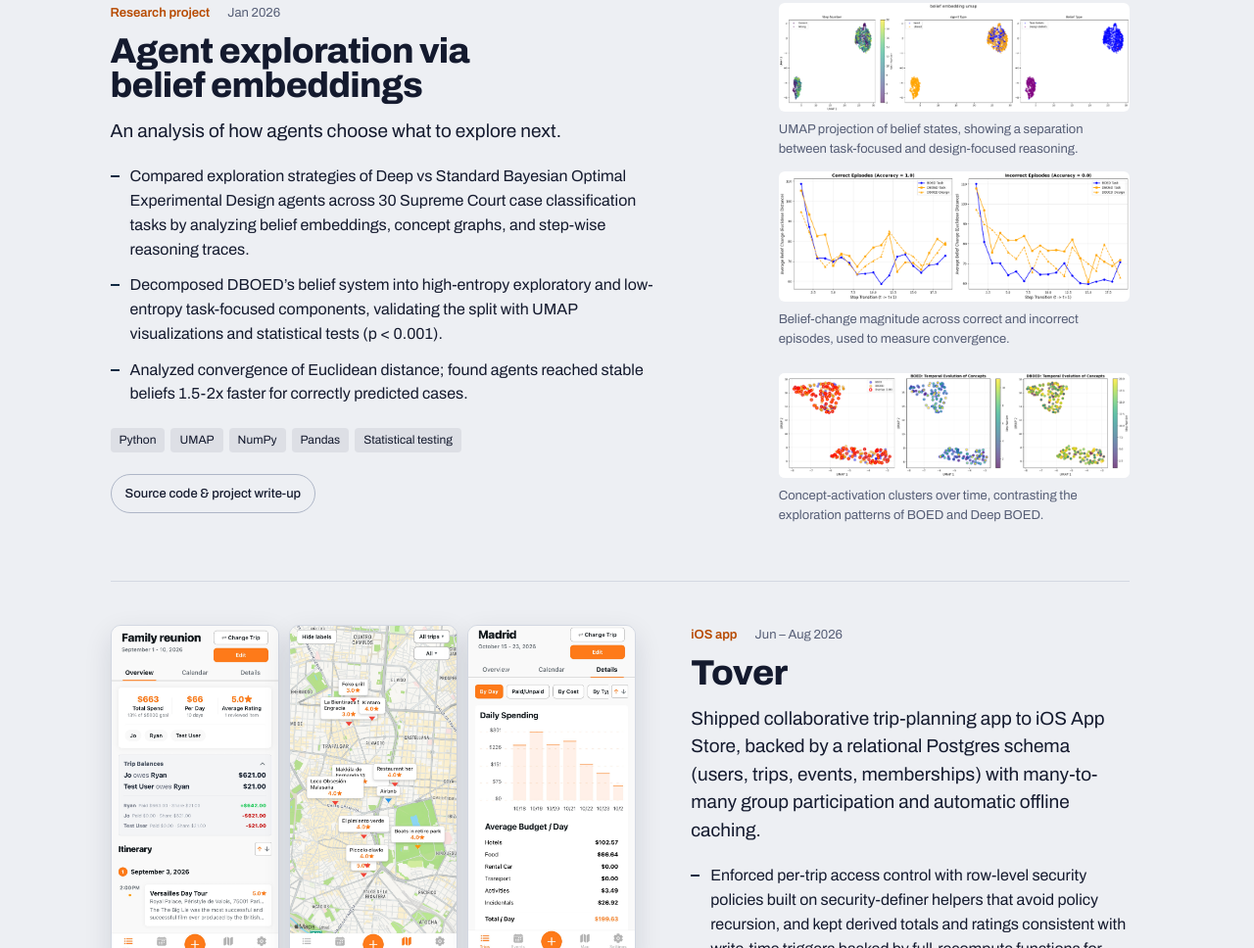
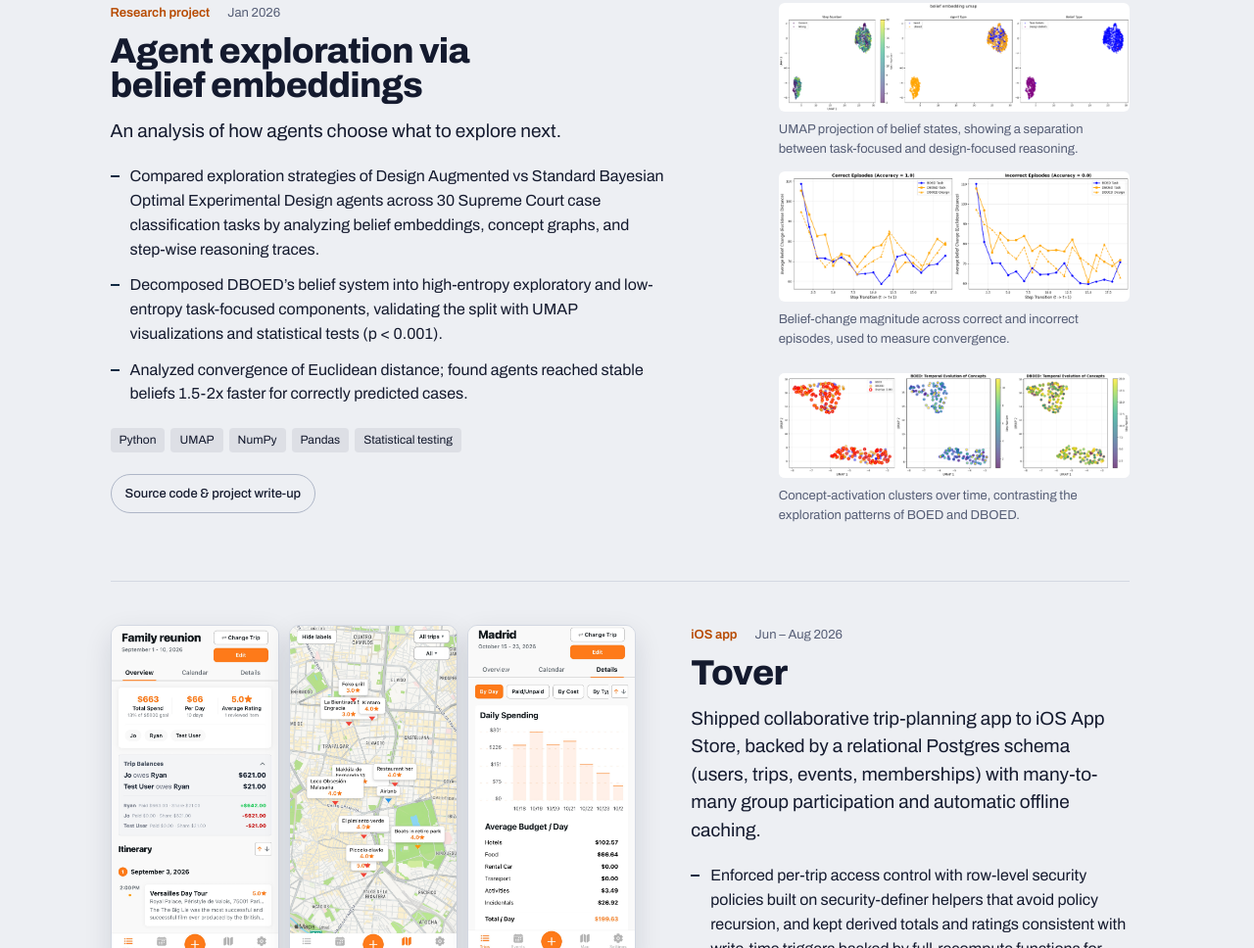
Before and after one commit to ryanadalal/ryanadalal, a plain HTML site: page index.html in a window 1280 px wide. Shown: the part 770-1738 px from the top of the page at 98% size. Drawn offline with Linux system fonts and the light colour scheme.

Commit message:
Update exploration strategy terminology in index.html

```diff
--- a/index.html
+++ b/index.html
@@ -209,7 +209,7 @@
               </p>
               <ul class="did">
                 <li>
-                  Compared exploration strategies of Deep vs Standard Bayesian
+                  Compared exploration strategies of Design Augmented vs Standard Bayesian
                   Optimal Experimental Design agents across 30 Supreme Court
                   case classification tasks by analyzing belief embeddings,
                   concept graphs, and step-wise reasoning traces.
@@ -282,7 +282,7 @@
                   </div>
                   <p class="fig-cap">
                     Concept-activation clusters over time, contrasting the
-                    exploration patterns of BOED and Deep BOED.
+                    exploration patterns of BOED and DBOED.
                   </p>
                 </div>
               </div>
```
